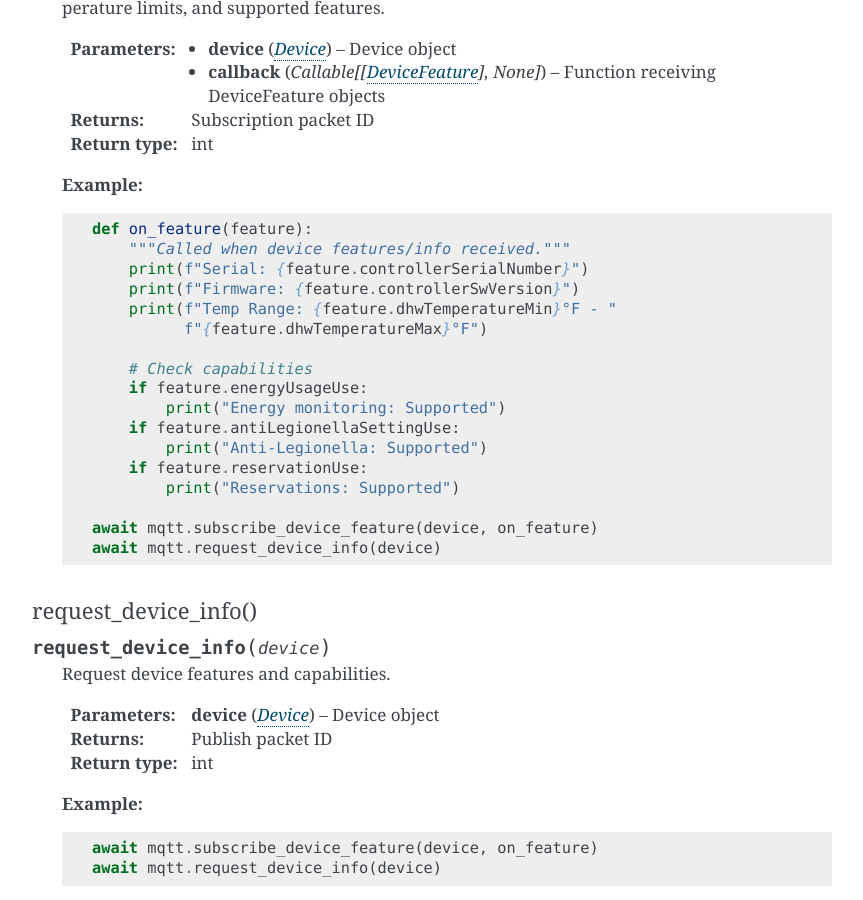
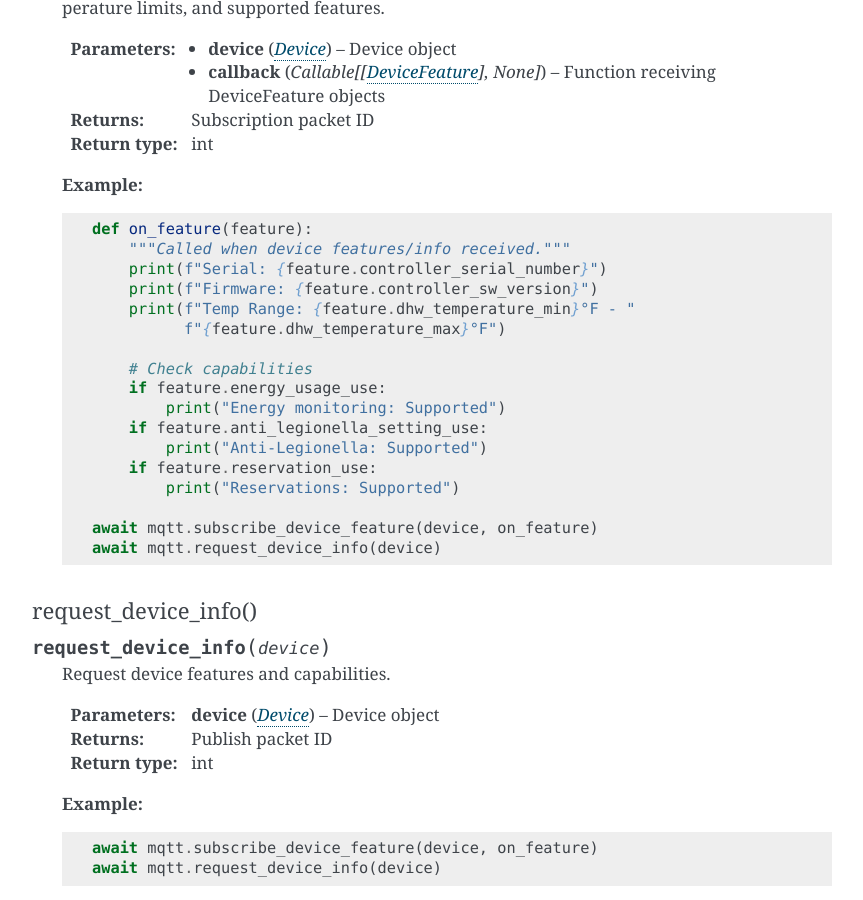
Before and after one commit to eman/nwp500-python, a Sphinx documentation site: the page built from docs/python_api/mqtt_client.rst, in a window 1280 px wide and 900 px high, scrolled down 5198 px. Shown: the whole window, without its empty margins (338-1201 px from the left). Built offline with Sphinx 7.4.7, drawn with Linux system fonts in a browser that asks for light colours; some of the changed text lies outside the part shown.

Commit message:
docs: normalize snake_case field names in mqtt_client examples

```diff
--- a/docs/python_api/mqtt_client.rst
+++ b/docs/python_api/mqtt_client.rst
@@ -204,13 +204,13 @@ subscribe_device_status()
       def on_status(status):
           """Called every time device status updates."""
           print(f"Temperature: {status.dhw_temperature}°F")
-          print(f"Target: {status.dhw_temperatureSetting}°F")
+          print(f"Target: {status.dhw_temperature_setting}°F")
           print(f"Mode: {status.dhw_operation_setting.name}")
           print(f"Power: {status.current_inst_power}W")
-          print(f"Energy: {status.availableEnergyCapacity}%")
+          print(f"Energy: {status.available_energy_capacity}%")
 
           # Check if actively heating
-          if status.operationBusy:
+          if status.operation_busy:
               print("Device is heating water")
               if status.comp_use:
                   print("  - Heat pump running")
@@ -220,14 +220,14 @@ subscribe_device_status()
                   print("  - Lower heater active")
 
           # Check water usage
-          if status.dhwUse:
+          if status.dhw_use:
               print("Water is being used (short-term)")
-          if status.dhwUseSustained:
+          if status.dhw_use_sustained:
               print("Water is being used (sustained)")
 
           # Check for errors
-          if status.errorCode != 0:
-              print(f"ERROR: {status.errorCode}")
+          if status.error_code != 0:
+              print(f"ERROR: {status.error_code}")
 
       await mqtt.subscribe_device_status(device, on_status)
       await mqtt.request_device_status(device)
@@ -282,17 +282,17 @@ subscribe_device_feature()
 
       def on_feature(feature):
           """Called when device features/info received."""
-          print(f"Serial: {feature.controllerSerialNumber}")
-          print(f"Firmware: {feature.controllerSwVersion}")
-          print(f"Temp Range: {feature.dhwTemperatureMin}°F - "
-                f"{feature.dhwTemperatureMax}°F")
+          print(f"Serial: {feature.controller_serial_number}")
+          print(f"Firmware: {feature.controller_sw_version}")
+          print(f"Temp Range: {feature.dhw_temperature_min}°F - "
+                f"{feature.dhw_temperature_max}°F")
 
           # Check capabilities
-          if feature.energyUsageUse:
+          if feature.energy_usage_use:
               print("Energy monitoring: Supported")
-          if feature.antiLegionellaSettingUse:
+          if feature.anti_legionella_setting_use:
               print("Anti-Legionella: Supported")
-          if feature.reservationUse:
+          if feature.reservation_use:
               print("Reservations: Supported")
 
       await mqtt.subscribe_device_feature(device, on_feature)
```
